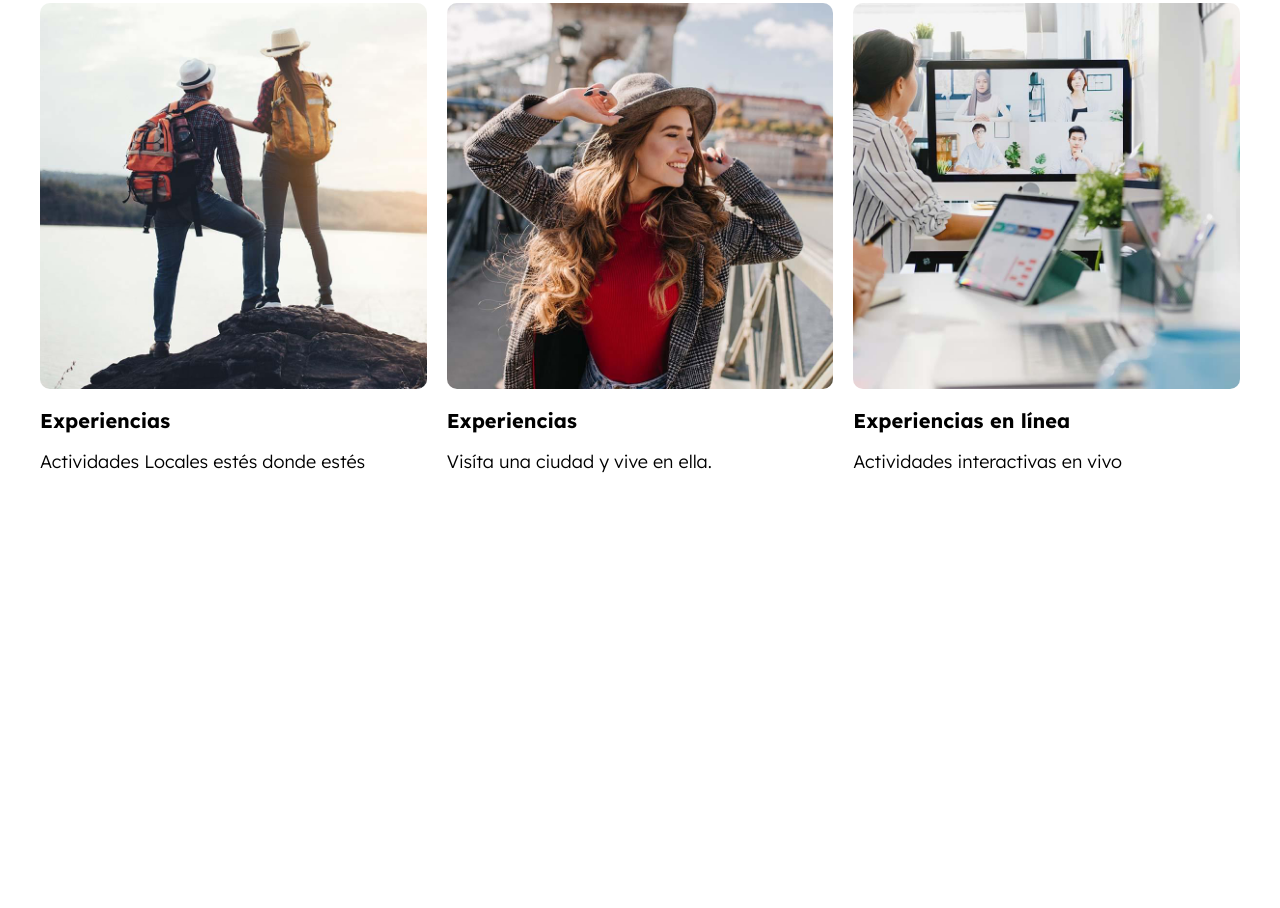
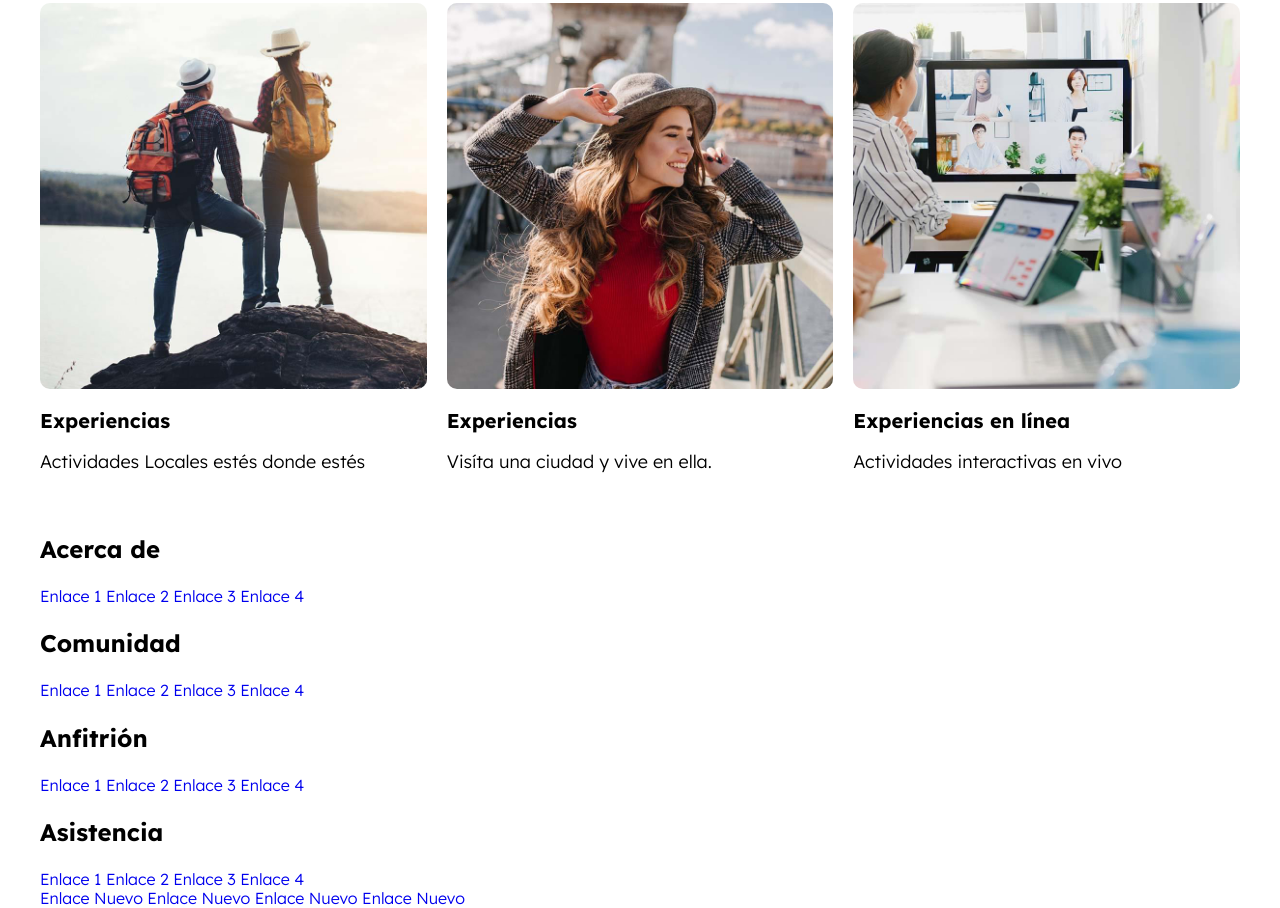
Before and after one commit to antoniopd/Clon-airbnb, a website: page index.html in a window 1280 px wide. Shown: the part 2332-3240 px from the top of the page. Before the commit the page ends 2843 px from the top, so only its background shows below. Drawn offline with Linux system fonts and the light colour scheme.

Commit message:
creando el footer html

```diff
--- a/index.html
+++ b/index.html
@@ -220,5 +220,62 @@
         </div>
     </main>
 
+    <footer class="footer">
+        <div class="footer__grid contenedor">
+            <div class="footer__widget">
+                <h3 class="footer__heading">Acerca de</h3>
+
+                <nav class="footer__menu">
+                    <a class="footer__enlace" href="#">Enlace 1</a>
+                    <a class="footer__enlace" href="#">Enlace 2</a>
+                    <a class="footer__enlace" href="#">Enlace 3</a>
+                    <a class="footer__enlace" href="#">Enlace 4</a>
+                </nav>
+            </div>
+
+            <div class="footer__widget">
+                <h3 class="footer__heading">Comunidad</h3>
+
+                <nav class="footer__menu">
+                    <a class="footer__enlace" href="#">Enlace 1</a>
+                    <a class="footer__enlace" href="#">Enlace 2</a>
+                    <a class="footer__enlace" href="#">Enlace 3</a>
+                    <a class="footer__enlace" href="#">Enlace 4</a>
+                </nav>
+            </div>
+
+            <div class="footer__widget">
+                <h3 class="footer__heading">Anfitrión</h3>
+
+                <nav class="footer__menu">
+                    <a class="footer__enlace" href="#">Enlace 1</a>
+                    <a class="footer__enlace" href="#">Enlace 2</a>
+                    <a class="footer__enlace" href="#">Enlace 3</a>
+                    <a class="footer__enlace" href="#">Enlace 4</a>
+                </nav>
+            </div>
+
+            <div class="footer__widget">
+                <h3 class="footer__heading">Asistencia</h3>
+
+                <nav class="footer__menu">
+                    <a class="footer__enlace" href="#">Enlace 1</a>
+                    <a class="footer__enlace" href="#">Enlace 2</a>
+                    <a class="footer__enlace" href="#">Enlace 3</a>
+                    <a class="footer__enlace" href="#">Enlace 4</a>
+                </nav>
+            </div>
+        </div>
+
+        <div class="footer__barra contenedor">
+            <nav class="footer__barranav">
+                <a href="#" class="footer__enlace footer__enlace--barra">Enlace Nuevo</a>
+                <a href="#" class="footer__enlace footer__enlace--barra">Enlace Nuevo</a>
+                <a href="#" class="footer__enlace footer__enlace--barra">Enlace Nuevo</a>
+                <a href="#" class="footer__enlace footer__enlace--barra">Enlace Nuevo</a>
+            </nav>
+        </div>
+    </footer>
+
 </body>
 </html>
```
